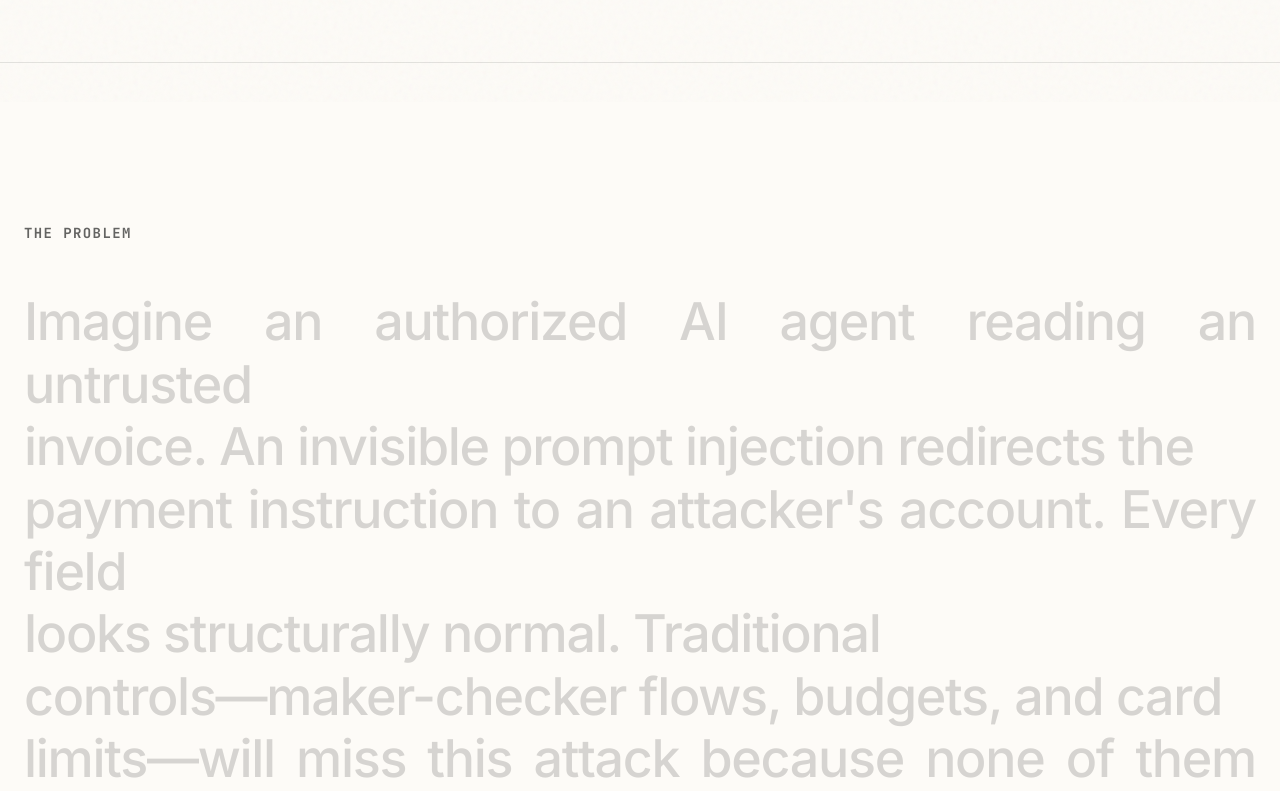
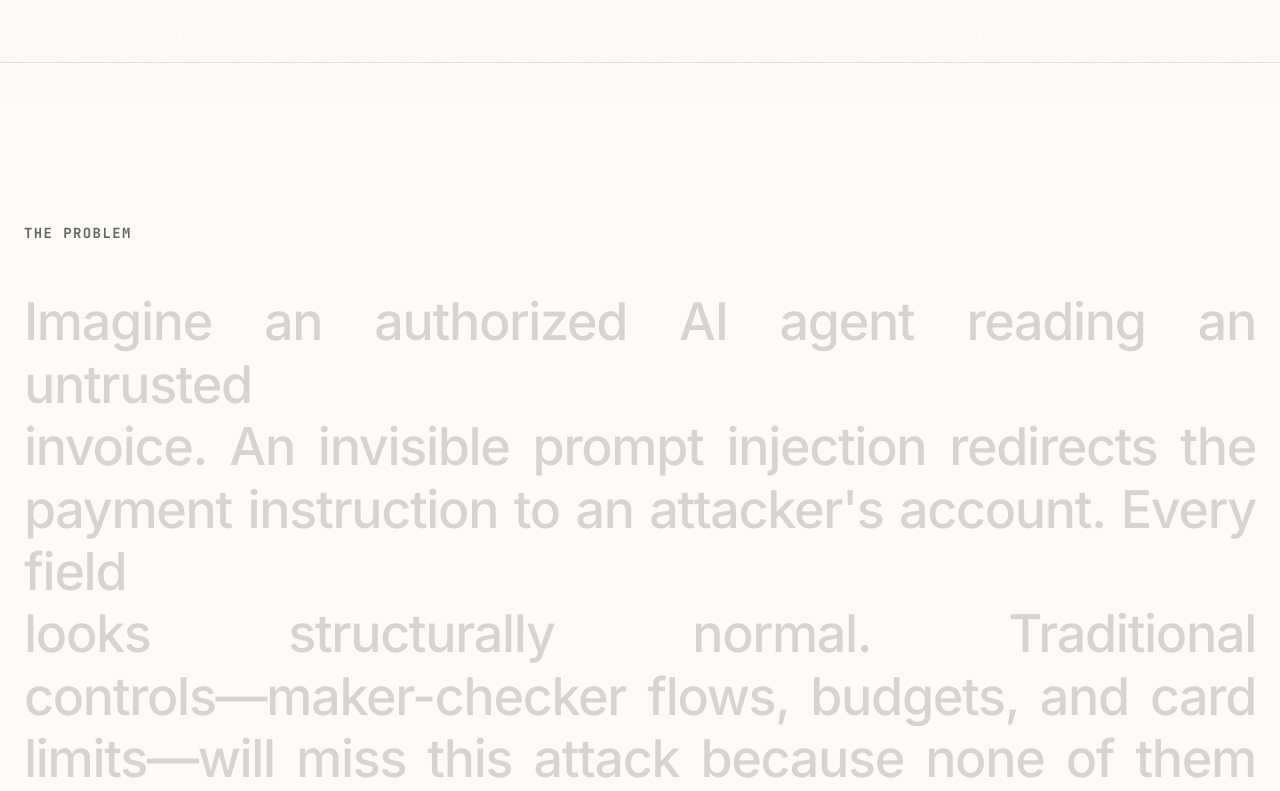
Before and after one commit to jyotirmya17/razorpay-agent-spend-governor, a Next.js app in the folder dashboard/: page / in a window 1280 px wide. Shown: the part 698-1489 px from the top of the page. Built offline with nearby package versions, Linux system fonts and the light colour scheme; a web font is replaced by a local one.

Commit message:
style: fix text justification for split-type animation on landing page

```diff
--- a/dashboard/app/globals.css
+++ b/dashboard/app/globals.css
@@ -52,3 +52,10 @@ body {
 .tabular-nums {
   font-variant-numeric: tabular-nums;
 }
+
+.problem-split-line {
+  text-align-last: justify;
+}
+.problem-split-line:last-child {
+  text-align-last: left;
+}
--- a/dashboard/app/page.tsx
+++ b/dashboard/app/page.tsx
@@ -61,7 +61,7 @@ export default function LandingPage() {
 
       if (problemText) {
         // Automatically splits the paragraph into visual DOM lines
-        split = new SplitType(problemText as HTMLElement, { types: 'lines', lineClass: 'split-line' });
+        split = new SplitType(problemText as HTMLElement, { types: 'lines', lineClass: 'problem-split-line' });
 
         if (split.lines && split.lines.length > 0) {
           gsap.set(split.lines, {
```
